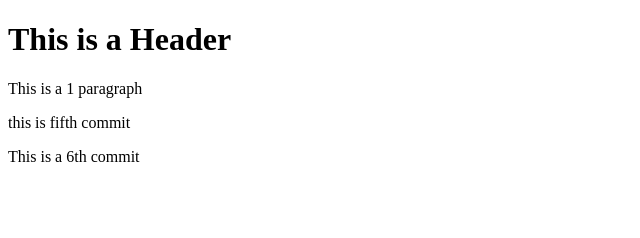
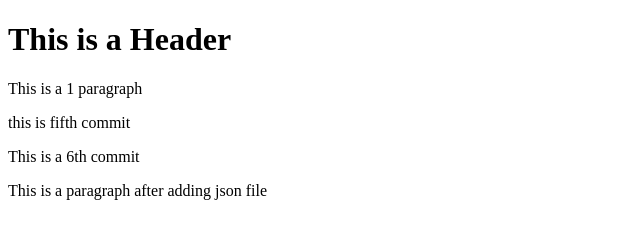
Before and after one commit to ywgaoo/git-test, a website: page index.html in a window 1280 px wide. Shown: the whole page, without its empty margins (0-640 px from the left). Drawn offline with Linux system fonts and the light colour scheme.

Commit message:
8th commit

```diff
--- a/index.html
+++ b/index.html
@@ -7,5 +7,6 @@
         <p>This is a 1 paragraph</p>
         <p>this is fifth commit</p>
         <p>This is a 6th commit</p>
+        <p>This is a paragraph after adding json file</p>
     </body>
 </html>
```
Also changed, not shown: package.json (added, +24 -0 lines), 2 other files.
